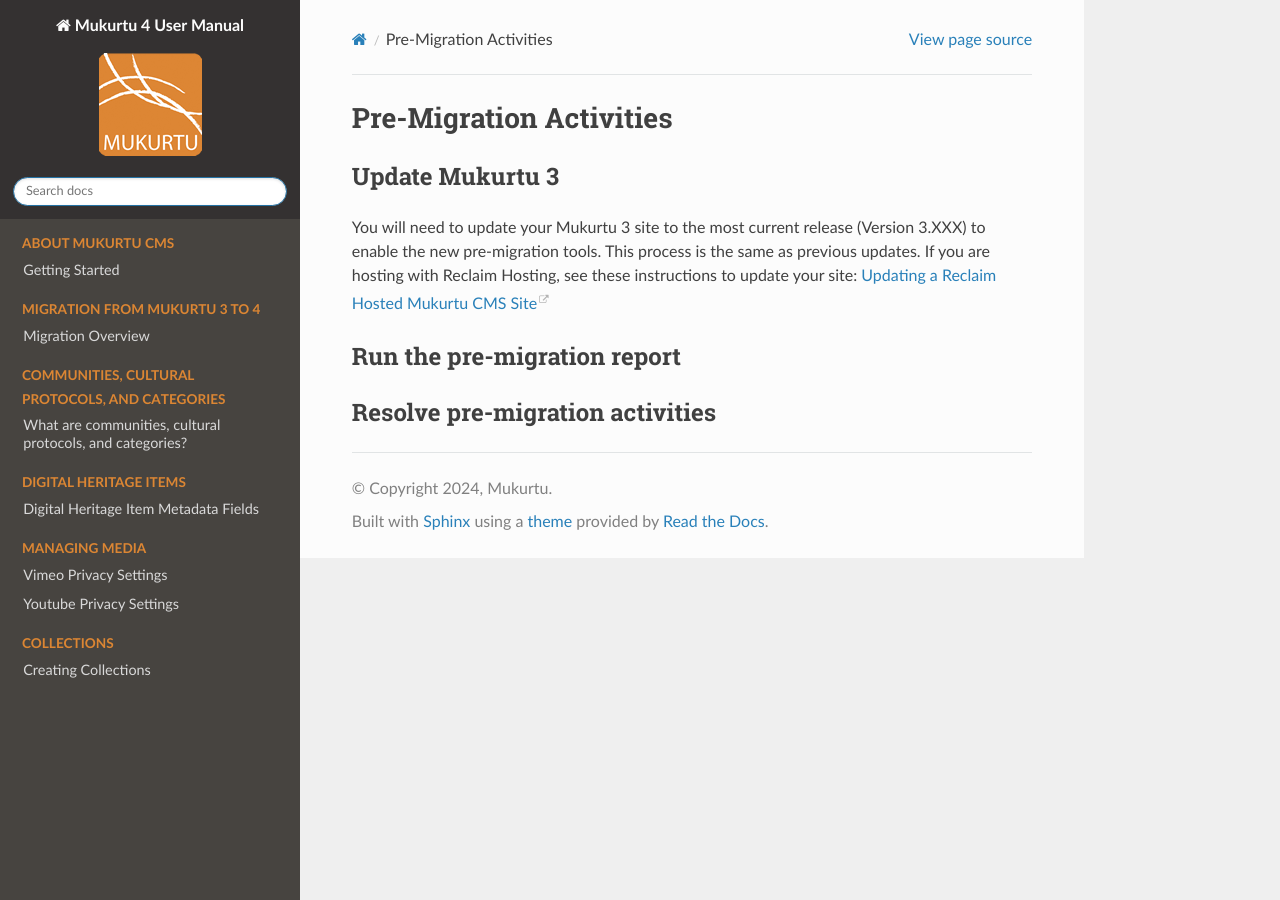
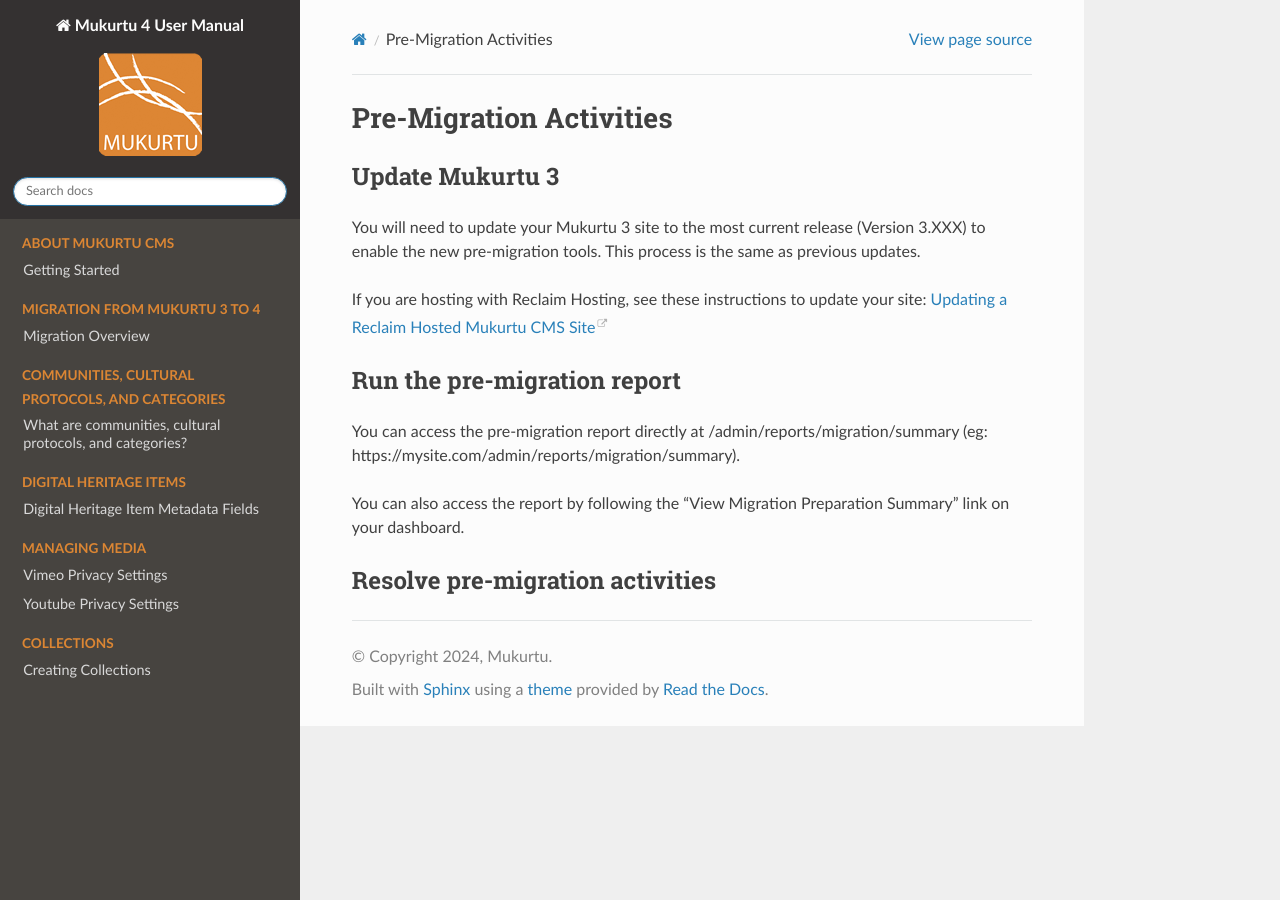
Before and after one commit to MukurtuCMS/mukurtudocs, a Sphinx documentation site: the page built from docs/source/migration/Pre-Migration.md, in a window 1280 px wide. Built offline with Sphinx 7.4.7 and the Read the Docs theme 2.0.0, drawn with Linux system fonts in a browser that asks for light colours.

Commit message:
Update Pre-Migration.md

```diff
--- a/docs/source/migration/Pre-Migration.md
+++ b/docs/source/migration/Pre-Migration.md
@@ -3,9 +3,13 @@
 ## Update Mukurtu 3
 
 You will need to update your Mukurtu 3 site to the most current release (Version 3.XXX) to enable the new pre-migration tools. This process is the same as previous updates.
+
 If you are hosting with Reclaim Hosting, see these instructions to update your site: [Updating a Reclaim Hosted Mukurtu CMS Site](https://mukurtu.org/support/updating-a-reclaim-hosted-mukurtu-cms-site/)
 
 ## Run the pre-migration report
 
+You can access the pre-migration report directly at /admin/reports/migration/summary (eg: https://mysite.com/admin/reports/migration/summary).
+
+You can also access the report by following the "View Migration Preparation Summary" link on your dashboard.
 
 ## Resolve pre-migration activities
```
